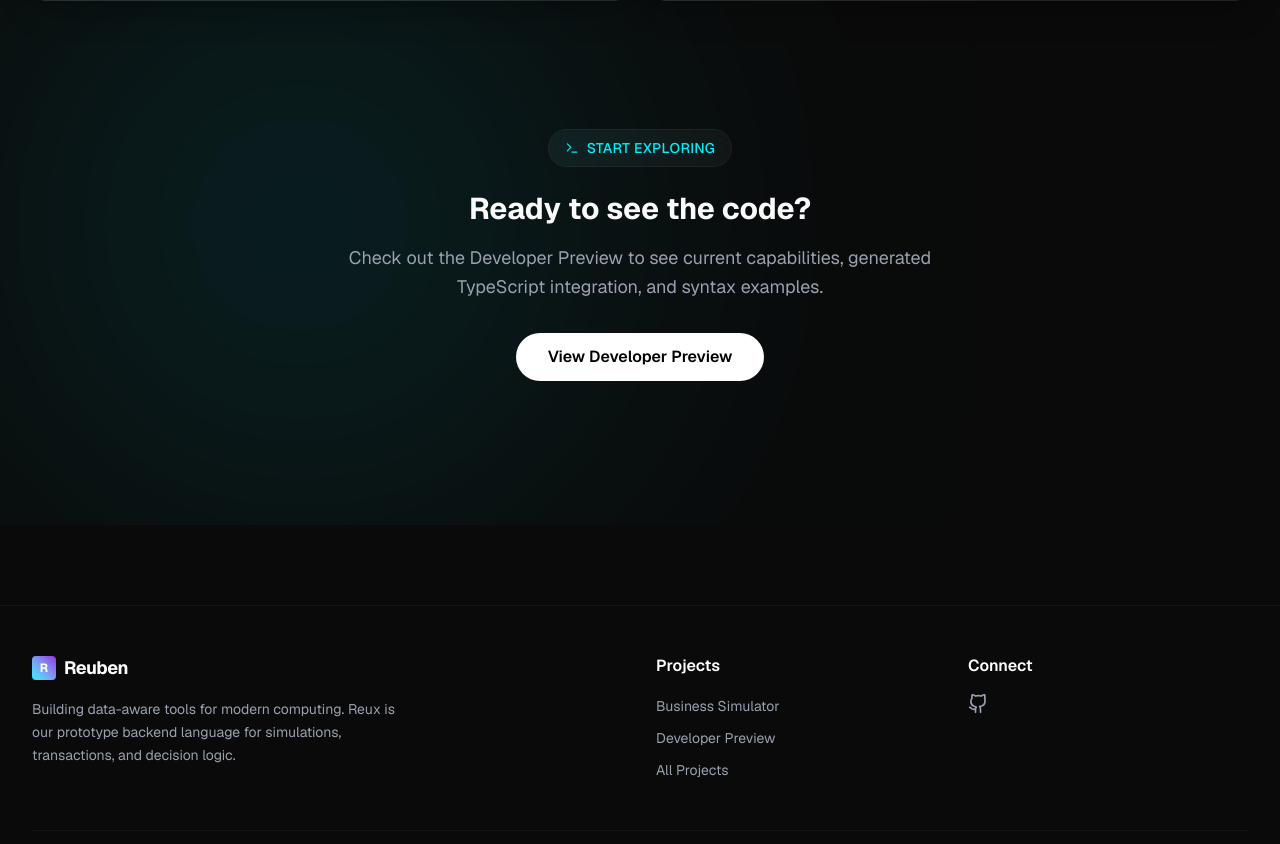
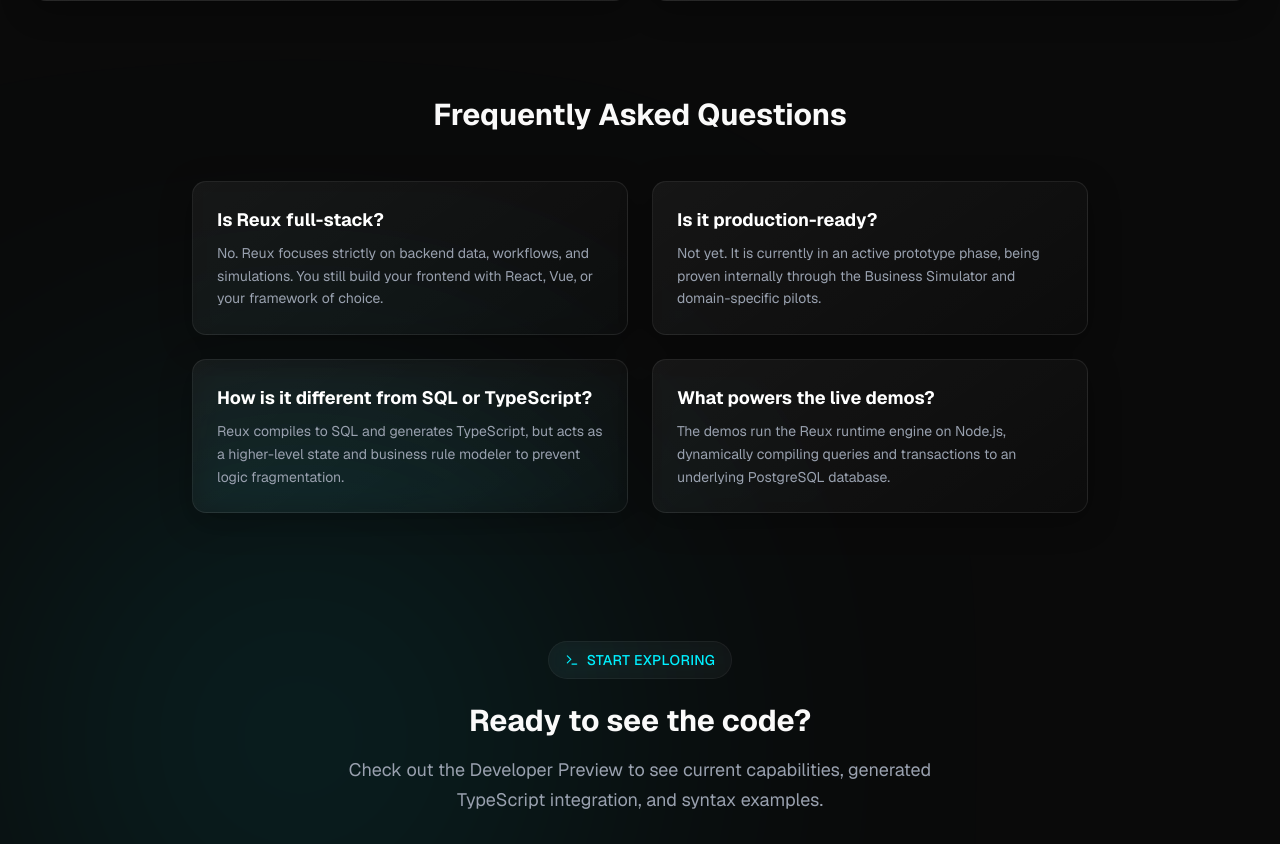
Before and after one commit to benn4105/reuben-web, a Next.js app: page /projects/reux in a window 1280 px wide. Shown: the part 4629-5473 px from the top of the page. Built offline with nearby package versions, Linux system fonts and the light colour scheme.

Commit message:
Add FAQ and Changelog/Recent Progress sections

```diff
--- a/src/app/(marketing)/projects/reux/page.tsx
+++ b/src/app/(marketing)/projects/reux/page.tsx
@@ -461,6 +461,37 @@ export default function ReuxPage() {
           </div>
         </motion.div>
 
+        {/* FAQ Section */}
+        <motion.div
+          initial={{ opacity: 0, y: 30 }}
+          whileInView={{ opacity: 1, y: 0 }}
+          viewport={{ once: true }}
+          transition={{ duration: 0.8 }}
+          className="mt-24 max-w-4xl mx-auto"
+        >
+          <div className="text-center mb-12">
+            <h2 className="text-3xl font-bold mb-4">Frequently Asked Questions</h2>
+          </div>
+          <div className="grid grid-cols-1 md:grid-cols-2 gap-6">
+            <div className="glass-card p-6 rounded-xl border border-white/5">
+              <h3 className="text-lg font-bold text-white mb-2">Is Reux full-stack?</h3>
+              <p className="text-gray-400 text-sm leading-relaxed">No. Reux focuses strictly on backend data, workflows, and simulations. You still build your frontend with React, Vue, or your framework of choice.</p>
+            </div>
+            <div className="glass-card p-6 rounded-xl border border-white/5">
+              <h3 className="text-lg font-bold text-white mb-2">Is it production-ready?</h3>
+              <p className="text-gray-400 text-sm leading-relaxed">Not yet. It is currently in an active prototype phase, being proven internally through the Business Simulator and domain-specific pilots.</p>
+            </div>
+            <div className="glass-card p-6 rounded-xl border border-white/5">
+              <h3 className="text-lg font-bold text-white mb-2">How is it different from SQL or TypeScript?</h3>
+              <p className="text-gray-400 text-sm leading-relaxed">Reux compiles to SQL and generates TypeScript, but acts as a higher-level state and business rule modeler to prevent logic fragmentation.</p>
+            </div>
+            <div className="glass-card p-6 rounded-xl border border-white/5">
+              <h3 className="text-lg font-bold text-white mb-2">What powers the live demos?</h3>
+              <p className="text-gray-400 text-sm leading-relaxed">The demos run the Reux runtime engine on Node.js, dynamically compiling queries and transactions to an underlying PostgreSQL database.</p>
+            </div>
+          </div>
+        </motion.div>
+
         {/* Final CTA */}
         <motion.div
           initial={{ opacity: 0, y: 30 }}
--- a/src/app/(marketing)/projects/reux/roadmap/page.tsx
+++ b/src/app/(marketing)/projects/reux/roadmap/page.tsx
@@ -247,6 +247,36 @@ export default function RoadmapPage() {
         </div>
       </motion.div>
 
+      {/* Changelog / Recent Progress */}
+      <motion.div
+        variants={containerVariants}
+        initial="hidden"
+        whileInView="visible"
+        viewport={{ once: true, margin: "-100px" }}
+        className="mb-20"
+      >
+        <div className="flex items-center gap-3 mb-8 border-b border-white/10 pb-4">
+          <h2 className="text-3xl font-bold text-white">Recent Progress</h2>
+        </div>
+        <div className="space-y-6 border-l-2 border-white/10 pl-6 ml-4">
+          <div className="relative">
+            <div className="absolute -left-[31px] top-1 w-3 h-3 rounded-full bg-[#00F0FF] shadow-[0_0_10px_rgba(0,240,255,0.8)]" />
+            <h3 className="text-lg font-bold text-white mb-1">Developer Preview Launch</h3>
+            <p className="text-gray-400 text-sm">Published detailed capability lists, syntax examples, and ecosystem documentation for the Reux engine.</p>
+          </div>
+          <div className="relative">
+            <div className="absolute -left-[31px] top-1 w-3 h-3 rounded-full bg-white/30" />
+            <h3 className="text-lg font-bold text-white mb-1">Clinic Operations Pilot</h3>
+            <p className="text-gray-400 text-sm">Added a new public pilot demonstrating transactional state transitions for hospital patient check-in workflows.</p>
+          </div>
+          <div className="relative">
+            <div className="absolute -left-[31px] top-1 w-3 h-3 rounded-full bg-white/30" />
+            <h3 className="text-lg font-bold text-white mb-1">Business Simulator MVP</h3>
+            <p className="text-gray-400 text-sm">Launched the flagship interactive demo proving Reux&apos;s simulation and forecasting capabilities in real-time.</p>
+          </div>
+        </div>
+      </motion.div>
+
       {/* Bottom CTA */}
       <motion.div
         initial={{ opacity: 0, y: 20 }}
```
